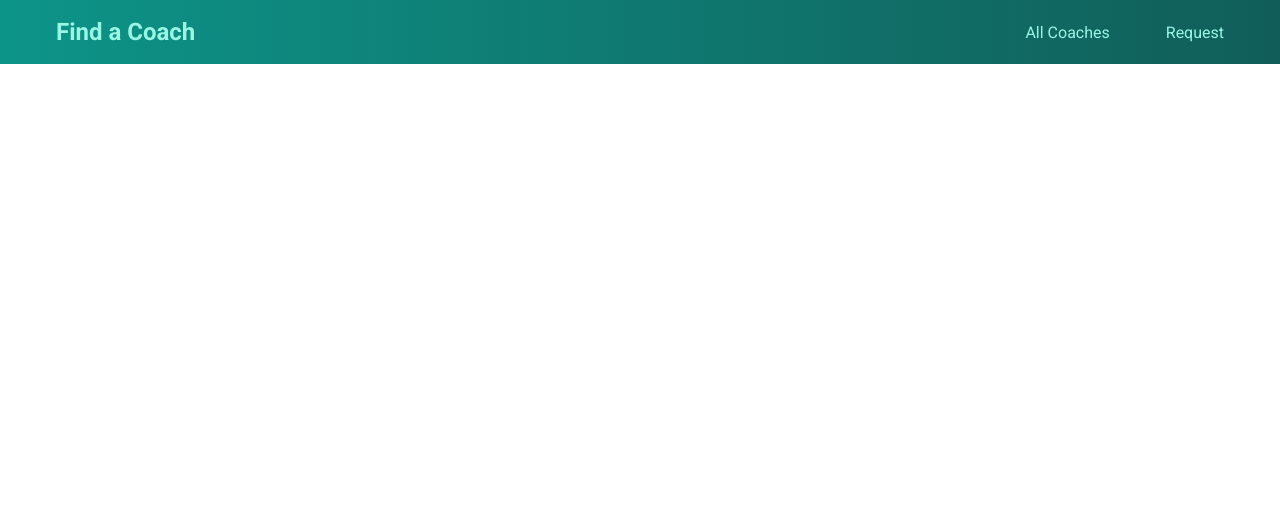
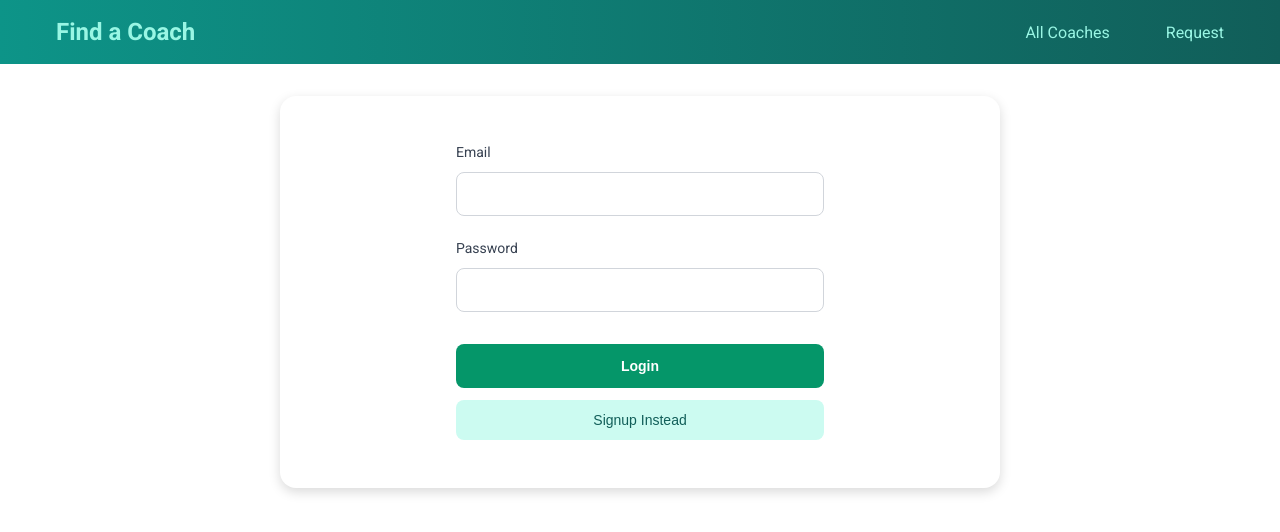
Before and after one commit to oliver-nha/Find-Coach, a Vue app: page /auth in a window 1280 px wide. Shown: the top 532 px of the page. Built offline with nearby package versions, Linux system fonts and the light colour scheme.

Commit message:
add auth page UI

```diff
--- a/src/components/ui/BaseBadge.vue
+++ b/src/components/ui/BaseBadge.vue
@@ -1,7 +1,7 @@
 <script setup>
 import { computed } from 'vue'
 
-const { title}= defineProps(['type', 'title']);
+const { title }= defineProps(['type', 'title']);
 const text = computed(() => title.toUpperCase());
 </script>
 
--- /dev/null
+++ b/src/pages/auth/UserAuth.vue
@@ -0,0 +1,134 @@
+<script setup>
+import BaseCard from '@/components/ui/BaseCard.vue'
+import BaseButton from '@/components/ui/BaseButton.vue'
+import { computed, ref } from 'vue'
+
+const email = ref('');
+const password = ref('');
+const formIsValid = ref(true);
+const mode = ref('login');
+const submitForm = () => {
+  if (email.value === '' || email.value.indexOf('@') === -1 || password.value === '' || password.value.length < 6) {
+    formIsValid.value = false;
+    return;
+  }
+  formIsValid.value = true;
+  if (mode.value === 'login') {
+    console.log('Login');
+  }
+}
+const switchAuthMode = () => {
+  if (mode.value === 'login') {
+    mode.value = 'signup';
+  } else {
+    mode.value = 'login';
+  }
+}
+const submitButtonCaption = computed(() => {
+  if(mode.value === 'login') {
+    return 'Login';
+  } else {
+    return 'Signup';
+  }
+})
+const switchModeButtonCaption = computed(() => {
+  if(mode.value === 'login') {
+    return 'Signup Instead';
+  } else {
+    return 'Login Instead';
+  }
+})
+</script>
+
+<template>
+  <base-card class="card">
+    <form @submit.prevent="submitForm" class="login-form">
+      <div class="form-control">
+        <label for="email">Email</label>
+        <input type="email" id="email" v-model="email" required>
+      </div>
+      <div class="form-control">
+        <label for="password">Password</label>
+        <input type="password" id="password" v-model="password" required>
+      </div>
+      <p v-if="!formIsValid">Please enter a valid email and password (at least 6 characters</p>
+      <div class="button-group">
+        <base-button mode="submit-btn">{{ submitButtonCaption }}</base-button>
+        <base-button type="button" mode="flat" @click="switchAuthMode">{{ switchModeButtonCaption }}</base-button>
+      </div>
+    </form>
+  </base-card>
+</template>
+
+<style scoped>
+.login-form {
+  display: flex;
+  flex-direction: column;
+  gap: 1.5rem;
+  width: 100%;
+  max-width: 400px;
+  margin: 0 auto;
+  padding: 1rem;
+}
+
+.form-control {
+  display: flex;
+  flex-direction: column;
+  gap: 0.5rem;
+}
+
+.form-control label {
+  color: #374151;
+  font-size: 0.875rem;
+  font-weight: 500;
+  margin-bottom: 0.25rem;
+}
+
+.form-control input {
+  width: 100%;
+  padding: 0.75rem 1rem;
+  border: 1px solid #d1d5db;
+  border-radius: 0.5rem;
+  font-size: 1rem;
+  color: #1f2937;
+  background-color: white;
+  transition: all 0.2s ease;
+}
+
+.form-control input:hover {
+  border-color: #9ca3af;
+}
+
+.form-control input:focus {
+  outline: none;
+  border-color: #2563eb;
+  box-shadow: 0 0 0 3px rgba(37, 99, 235, 0.1);
+}
+
+.form-control input::placeholder {
+  color: #9ca3af;
+}
+
+.button-group {
+  display: flex;
+  flex-direction: column;
+  gap: 0.75rem;
+  margin-top: 0.5rem;
+}
+
+@media (max-width: 640px) {
+  .login-form {
+    padding: 0.75rem;
+  }
+
+  .form-control input {
+    padding: 0.625rem 0.875rem;
+    font-size: 0.9375rem;
+  }
+
+  .button-group {
+    gap: 0.5rem;
+  }
+}
+
+</style>
--- a/src/router/index.js
+++ b/src/router/index.js
@@ -6,6 +6,7 @@ import ContactCoach from '@/pages/requests/ContactCoach.vue'
 import CoachRegistration from '@/pages/coaches/CoachRegistration.vue'
 import RequestsReceived from '@/pages/requests/RequestsReceived.vue'
 import NotFound from '@/pages/NotFound.vue'
+import UserAuth from '@/pages/auth/UserAuth.vue'
 
 const router = createRouter({
   history: createWebHistory(),
@@ -22,6 +23,7 @@ const router = createRouter({
     },
     { path: '/register', component: CoachRegistration },
     { path: '/requests', component: RequestsReceived },
+    {path:'/auth',component: UserAuth},
     { path: '/:notFound(.*)', component: NotFound }
   ]
 });
```
